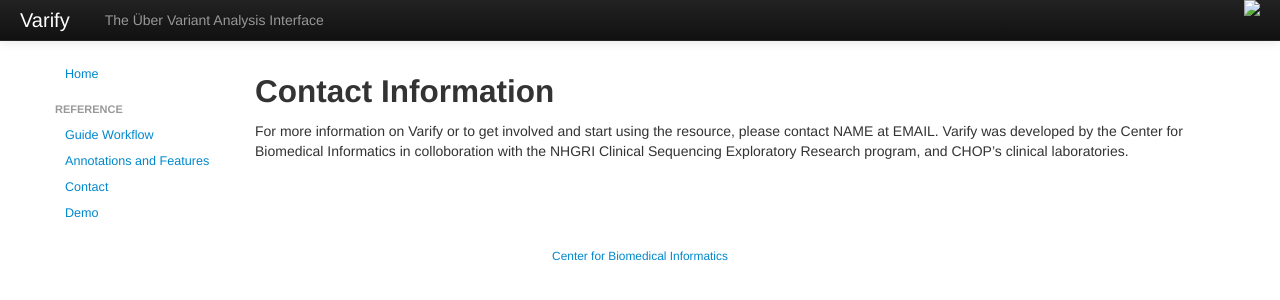
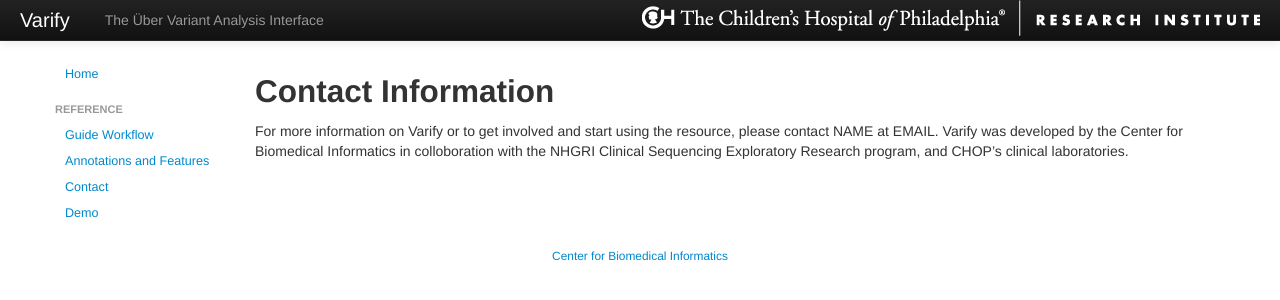
Before and after one commit to chop-dbhi/varify-site, a Jekyll site: the page built from _posts/2013-08-01-contact.md, in a window 1280 px wide. Shown: the top 300 px of the page. Built offline with Jekyll 4.4.1, drawn with Linux system fonts in a browser that asks for light colours; Markdown is read by kramdown in place of the engine named in the settings; a style sheet for code colours, icons or effects is not loaded.

Commit message:
Layout update

```diff
--- a/_layouts/default.html
+++ b/_layouts/default.html
@@ -31,7 +31,7 @@
             <ul class="nav">
               <li style="color:white"><a href="">The Über Variant Analysis Interface</a></li>
             </ul>
-            <img src="chop-research-horiz.gif" align=right>
+            <img src="{{ site.baseurl }}/chop-research-horiz.gif" align=right>
           </div><!--/.nav-collapse -->
         </div>
       </div>
```
